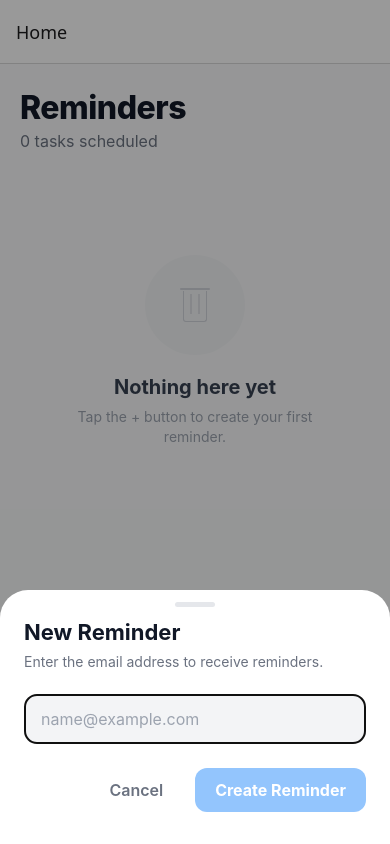
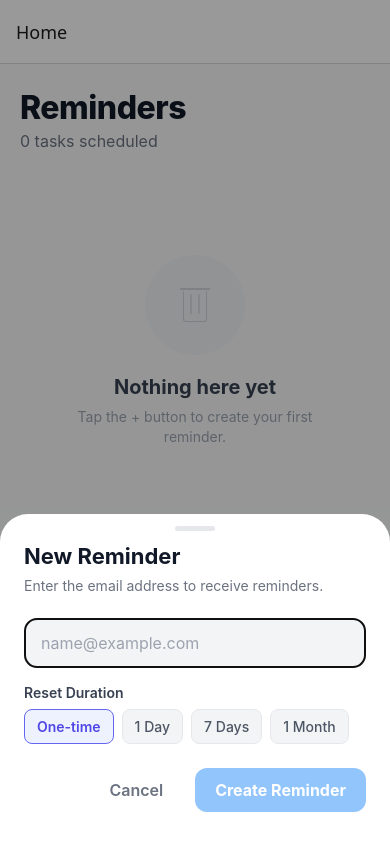
Before and after one commit to abdurrahim220/AntigravityReminder, a React Native app: screen /Home in a window 390 px wide. Both pictures are taken after a click on the element 338 px from the left and 780 px from the top of the page. Built offline with nearby package versions, Linux system fonts and the light colour scheme; what react-native-worklets would draw is missing.

Commit message:
setTime better ui added

```diff
--- a/src/components/modals/AddReminderModal.tsx
+++ b/src/components/modals/AddReminderModal.tsx
@@ -10,8 +10,16 @@ interface AddReminderModalProps {
   onClose: () => void;
 }
 
+const DURATION_OPTIONS = [
+  { label: 'One-time', value: 0 },
+  { label: '1 Day', value: 24 * 60 * 60 * 1000 },
+  { label: '7 Days', value: 7 * 24 * 60 * 60 * 1000 },
+  { label: '1 Month', value: 30 * 24 * 60 * 60 * 1000 },
+];
+
 const AddReminderModal = ({ visible, onClose }: AddReminderModalProps) => {
   const [email, setEmail] = useState('');
+  const [resetDuration, setResetDuration] = useState<number>(0);
   const dispatch = useAppDispatch();
   const reminders = useAppSelector(state => state.reminder.reminders);
 
@@ -25,6 +33,10 @@ const AddReminderModal = ({ visible, onClose }: AddReminderModalProps) => {
       id: Date.now().toString(),
       email: email.trim(),
       createdAt: Date.now(),
+      isAvailable: true,
+      isUsed: false,
+      resetDuration,
+      availableAt: null,
     };
 
     dispatch(addReminder(newReminder));
@@ -57,6 +69,21 @@ const AddReminderModal = ({ visible, onClose }: AddReminderModalProps) => {
               autoCorrect={false}
               autoFocus
             />
+
+            <Text style={styles.label}>Reset Duration</Text>
+            <View style={styles.durationContainer}>
+              {DURATION_OPTIONS.map(option => (
+                <TouchableOpacity
+                  key={option.value}
+                  style={[styles.durationChip, resetDuration === option.value && styles.durationChipSelected]}
+                  onPress={() => setResetDuration(option.value)}
+                >
+                  <Text style={[styles.durationChipText, resetDuration === option.value && styles.durationChipTextSelected]}>
+                    {option.label}
+                  </Text>
+                </TouchableOpacity>
+              ))}
+            </View>
 
             <View style={styles.buttonContainer}>
               <TouchableOpacity onPress={onClose} style={styles.cancelButton}>
@@ -113,7 +140,40 @@ const styles = StyleSheet.create({
     color: '#111827',
     borderWidth: 1,
     borderColor: '#E5E7EB',
+    marginBottom: 16,
+  },
+  label: {
+    fontSize: 14,
+    fontWeight: '600',
+    color: '#374151',
+    marginBottom: 8,
+  },
+  durationContainer: {
+    flexDirection: 'row',
+    flexWrap: 'wrap',
+    gap: 8,
     marginBottom: 24,
+  },
+  durationChip: {
+    paddingHorizontal: 12,
+    paddingVertical: 8,
+    borderRadius: 8,
+    backgroundColor: '#F3F4F6',
+    borderWidth: 1,
+    borderColor: '#E5E7EB',
+  },
+  durationChipSelected: {
+    backgroundColor: '#EEF2FF',
+    borderColor: '#6366F1',
+  },
+  durationChipText: {
+    fontSize: 14,
+    color: '#4B5563',
+    fontWeight: '500',
+  },
+  durationChipTextSelected: {
+    color: '#4F46E5',
+    fontWeight: '600',
   },
   buttonContainer: {
     flexDirection: 'row',
--- a/src/components/modals/EditReminderModal.tsx
+++ b/src/components/modals/EditReminderModal.tsx
@@ -12,14 +12,23 @@ interface EditReminderModalProps {
   reminder: Reminder | null;
 }
 
+const DURATION_OPTIONS = [
+  { label: 'One-time', value: 0 },
+  { label: '1 Day', value: 24 * 60 * 60 * 1000 },
+  { label: '7 Days', value: 7 * 24 * 60 * 60 * 1000 },
+  { label: '1 Month', value: 30 * 24 * 60 * 60 * 1000 },
+];
+
 const EditReminderModal = ({ visible, onClose, reminder }: EditReminderModalProps) => {
   const [email, setEmail] = useState('');
+  const [resetDuration, setResetDuration] = useState<number>(0);
   const dispatch = useAppDispatch();
   const reminders = useAppSelector(state => state.reminder.reminders);
 
   useEffect(() => {
     if (reminder) {
       setEmail(reminder.email);
+      setResetDuration(reminder.resetDuration || 0);
     }
   }, [reminder, visible]);
 
@@ -34,6 +43,7 @@ const EditReminderModal = ({ visible, onClose, reminder }: EditReminderModalProp
     const updatedReminder = {
       ...reminder,
       email: email.trim(),
+      resetDuration,
     };
 
     dispatch(updateReminder(updatedReminder));
@@ -68,15 +78,30 @@ const EditReminderModal = ({ visible, onClose, reminder }: EditReminderModalProp
               autoFocus
             />
 
+            <Text style={styles.label}>Reset Duration</Text>
+            <View style={styles.durationContainer}>
+              {DURATION_OPTIONS.map(option => (
+                <TouchableOpacity
+                  key={option.value}
+                  style={[styles.durationChip, resetDuration === option.value && styles.durationChipSelected]}
+                  onPress={() => setResetDuration(option.value)}
+                >
+                  <Text style={[styles.durationChipText, resetDuration === option.value && styles.durationChipTextSelected]}>
+                    {option.label}
+                  </Text>
+                </TouchableOpacity>
+              ))}
+            </View>
+
             <View style={styles.buttonContainer}>
               <TouchableOpacity onPress={onClose} style={styles.cancelButton}>
                 <Text style={styles.cancelButtonText}>Cancel</Text>
               </TouchableOpacity>
 
               <TouchableOpacity
-                style={[styles.saveButton, (!email.trim() || email === reminder?.email) && styles.disabledButton]}
+                style={[styles.saveButton, (!email.trim()) && styles.disabledButton]}
                 onPress={handleUpdate}
-                disabled={!email.trim() || email === reminder?.email}
+                disabled={!email.trim()}
               >
                 <Text style={styles.saveButtonText}>Update Reminder</Text>
               </TouchableOpacity>
@@ -123,7 +148,40 @@ const styles = StyleSheet.create({
     color: '#111827',
     borderWidth: 1,
     borderColor: '#E5E7EB',
+    marginBottom: 16,
+  },
+  label: {
+    fontSize: 14,
+    fontWeight: '600',
+    color: '#374151',
+    marginBottom: 8,
+  },
+  durationContainer: {
+    flexDirection: 'row',
+    flexWrap: 'wrap',
+    gap: 8,
     marginBottom: 24,
+  },
+  durationChip: {
+    paddingHorizontal: 12,
+    paddingVertical: 8,
+    borderRadius: 8,
+    backgroundColor: '#F3F4F6',
+    borderWidth: 1,
+    borderColor: '#E5E7EB',
+  },
+  durationChipSelected: {
+    backgroundColor: '#EEF2FF',
+    borderColor: '#6366F1',
+  },
+  durationChipText: {
+    fontSize: 14,
+    color: '#4B5563',
+    fontWeight: '500',
+  },
+  durationChipTextSelected: {
+    color: '#4F46E5',
+    fontWeight: '600',
   },
   buttonContainer: {
     flexDirection: 'row',
--- a/src/features/reminder/reminderTypes.ts
+++ b/src/features/reminder/reminderTypes.ts
@@ -2,6 +2,10 @@ export interface Reminder {
   id: string;
   email: string;
   createdAt: number;
+  isAvailable: boolean;
+  isUsed: boolean;
+  resetDuration: number;
+  availableAt?: number | null;
 }
 
 
--- a/src/screens/DetailsScreen.tsx
+++ b/src/screens/DetailsScreen.tsx
@@ -3,7 +3,7 @@ import { View, Text, TouchableOpacity, StyleSheet, StatusBar, Alert, ScrollView
 import { NativeStackScreenProps } from '@react-navigation/native-stack';
 import { RootStackParamList } from '../navigation/AppNavigator';
 import { useAppDispatch, useAppSelector } from '../app/hooks';
-import { deleteReminder } from '../features/reminder/reminderSlice';
+import { deleteReminder, toggleReminderStatus } from '../features/reminder/reminderSlice';
 import { saveReminders } from '../storage/reminderStorage';
 import {  TrashIcon, EditIcon } from '../components/icons/ActionIcons';
 import EditReminderModal from '../components/modals/EditReminderModal';
@@ -24,12 +24,7 @@ const DetailsScreen = ({ route, navigation }: Props) => {
       <SafeAreaProvider style={styles.safeArea}>
         <View style={styles.notFoundContainer}>
           <Text style={styles.notFoundText}>Reminder not found</Text>
-          {/* <TouchableOpacity
-            style={styles.backButtonCenter}
-            onPress={() => navigation.goBack()}
-          >
-            <Text style={styles.backButtonText}>Go Back</Text>
-          </TouchableOpacity> */}
+
         </View>
       </SafeAreaProvider>
     );
@@ -53,6 +48,22 @@ const DetailsScreen = ({ route, navigation }: Props) => {
         },
       ]
     );
+  };
+
+  const handleToggleStatus = async () => {
+    dispatch(toggleReminderStatus(id));
+    // Also save to storage if we want persistence immediately
+    // Wait, toggleReminderStatus mutates Redux state. We need to save the entire reminders list after.
+    // To do it safely, we'll dispatch, then after state updates, trigger a save in a generic middleware or useEffect.
+    // For now we'll rely on the user leaving the app or we can manually save updated list.
+    const updatedReminder = {
+      ...reminder,
+      isUsed: !reminder.isUsed,
+      isAvailable: reminder.isUsed,
+      availableAt: !reminder.isUsed && reminder.resetDuration > 0 ? Date.now() + reminder.resetDuration : null
+    };
+    const updated = reminders.map(r => r.id === id ? updatedReminder : r);
+    await saveReminders(updated);
   };
 
   return (
@@ -89,10 +100,36 @@ const DetailsScreen = ({ route, navigation }: Props) => {
               })}
             </Text>
           </View>
+
+          <View style={styles.divider} />
+
+          <View style={styles.infoSection}>
+            <Text style={styles.label}>STATUS</Text>
+            <View style={styles.statusContainer}>
+              <View style={[styles.statusDot, reminder.isUsed ? styles.dotUsed : styles.dotAvailable]} />
+              <Text style={styles.statusText}>
+                {reminder.isUsed ? 'Used' : 'Available'}
+              </Text>
+            </View>
+            {reminder.isUsed && reminder.availableAt && (
+              <Text style={styles.availableAtText}>
+                Becomes available at: {new Date(reminder.availableAt).toLocaleDateString()} {new Date(reminder.availableAt).toLocaleTimeString([], { hour: '2-digit', minute: '2-digit' })}
+              </Text>
+            )}
+          </View>
         </View>
 
         {/* Actions */}
         <View style={styles.actionContainer}>
+          <TouchableOpacity
+            onPress={handleToggleStatus}
+            style={[styles.actionBtn, reminder.isUsed ? styles.markAvailableBtn : styles.markUsedBtn]}
+          >
+            <Text style={styles.actionBtnText}>
+              {reminder.isUsed ? 'Mark as Available' : 'Mark as Used'}
+            </Text>
+          </TouchableOpacity>
+
           <TouchableOpacity
             onPress={() => setEditModalVisible(true)}
             style={styles.editButton}
@@ -180,7 +217,7 @@ const styles = StyleSheet.create({
   divider: {
     height: 1,
     backgroundColor: '#F3F4F6',
-    marginVertical: 16,
+    marginVertical: 5,
   },
   dateText: {
     fontSize: 16,
@@ -194,6 +231,57 @@ const styles = StyleSheet.create({
   },
   actionContainer: {
     gap: 16,
+  },
+  statusContainer: {
+    flexDirection: 'row',
+    alignItems: 'center',
+    gap: 8,
+    marginTop: 4,
+  },
+  statusDot: {
+    width: 10,
+    height: 10,
+    borderRadius: 5,
+  },
+  dotAvailable: {
+    backgroundColor: '#10B981', // green
+  },
+  dotUsed: {
+    backgroundColor: '#EF4444', // red
+  },
+  statusText: {
+    fontSize: 16,
+    fontWeight: '600',
+    color: '#111827',
+  },
+  availableAtText: {
+    fontSize: 14,
+    color: '#6B7280',
+    marginTop: 6,
+    fontStyle: 'normal',
+  },
+  actionBtn: {
+    paddingVertical: 16,
+    borderRadius: 16,
+    alignItems: 'center',
+    justifyContent: 'center',
+    elevation: 2,
+    shadowOffset: { width: 0, height: 4 },
+    shadowOpacity: 0.2,
+    shadowRadius: 8,
+  },
+  markUsedBtn: {
+    backgroundColor: '#EF4444',
+    shadowColor: '#EF4444',
+  },
+  markAvailableBtn: {
+    backgroundColor: '#10B981',
+    shadowColor: '#10B981',
+  },
+  actionBtnText: {
+    color: '#FFFFFF',
+    fontSize: 16,
+    fontWeight: '700',
   },
   editButton: {
     flexDirection: 'row',
--- a/src/screens/HomeScreen.tsx
+++ b/src/screens/HomeScreen.tsx
@@ -1,14 +1,15 @@
 import React, { useState } from 'react';
-import { View, Text, TouchableOpacity, FlatList, Alert, StyleSheet, SafeAreaView, StatusBar } from 'react-native';
+import { View, Text, TouchableOpacity, FlatList, Alert, StyleSheet, StatusBar } from 'react-native';
 import { NativeStackScreenProps } from '@react-navigation/native-stack';
 import { RootStackParamList } from '../navigation/AppNavigator';
 import { useAppDispatch, useAppSelector } from '../app/hooks';
-import { deleteReminder } from '../features/reminder/reminderSlice';
+import { deleteReminder, checkAutoResets } from '../features/reminder/reminderSlice';
 import { saveReminders } from '../storage/reminderStorage';
 import AddReminderModal from '../components/modals/AddReminderModal';
 import EditReminderModal from '../components/modals/EditReminderModal';
 import {  EditIcon, TrashIcon, PlusIcon } from '../components/icons/ActionIcons';
 import { Reminder } from '../features/reminder/reminderTypes';
+import { SafeAreaProvider } from 'react-native-safe-area-context';
 
 type HomeScreenProps = NativeStackScreenProps<RootStackParamList, 'Home'>;
 
@@ -19,6 +20,15 @@ const HomeScreen = ({ navigation }: HomeScreenProps) => {
 
   const dispatch = useAppDispatch();
   const reminders = useAppSelector(state => state.reminder.reminders);
+
+  React.useEffect(() => {
+    // Check auto resets when the component mounts or interval passes
+    dispatch(checkAutoResets());
+    const interval = setInterval(() => {
+      dispatch(checkAutoResets());
+    }, 60000); // Check every minute
+    return () => clearInterval(interval);
+  }, [dispatch]);
 
   const handleDelete = (id: string, email: string) => {
     Alert.alert(
@@ -45,7 +55,7 @@ const HomeScreen = ({ navigation }: HomeScreenProps) => {
   };
 
   return (
-    <SafeAreaView style={styles.safeArea}>
+    <SafeAreaProvider style={styles.safeArea}>
       <StatusBar barStyle="dark-content" backgroundColor="#F9FAFB" />
       <View style={styles.container}>
         {/* Header */}
@@ -70,9 +80,12 @@ const HomeScreen = ({ navigation }: HomeScreenProps) => {
             >
               <View style={styles.cardContent}>
                 <View style={styles.cardInfo}>
-                  <Text style={styles.emailText} numberOfLines={1}>
-                    {item.email}
-                  </Text>
+                  <View style={styles.emailRow}>
+                    <View style={[styles.statusDot, item.isUsed ? styles.dotUsed : styles.dotAvailable]} />
+                    <Text style={styles.emailText} numberOfLines={1}>
+                      {item.email}
+                    </Text>
+                  </View>
                   <Text style={styles.dateText}>
                     {new Date(item.createdAt).toLocaleDateString(undefined, {
                       month: 'short',
@@ -136,7 +149,7 @@ const HomeScreen = ({ navigation }: HomeScreenProps) => {
           reminder={editingReminder}
         />
       </View>
-    </SafeAreaView>
+    </SafeAreaProvider>
   );
 };
 
@@ -188,6 +201,22 @@ const styles = StyleSheet.create({
   cardInfo: {
     flex: 1,
     paddingRight: 12,
+  },
+  emailRow: {
+    flexDirection: 'row',
+    alignItems: 'center',
+    gap: 8,
+  },
+  statusDot: {
+    width: 8,
+    height: 8,
+    borderRadius: 4,
+  },
+  dotAvailable: {
+    backgroundColor: '#10B981', // green
+  },
+  dotUsed: {
+    backgroundColor: '#EF4444', // red
   },
   emailText: {
     fontSize: 17,
```
Also changed, not shown: src/features/reminder/reminderSlice.ts (+31 -3 lines), 1 other file (tests, documents, lock files or other folders).
